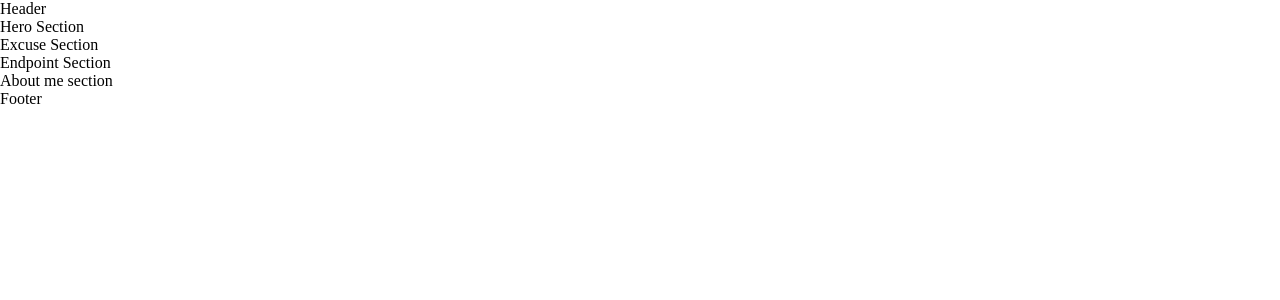
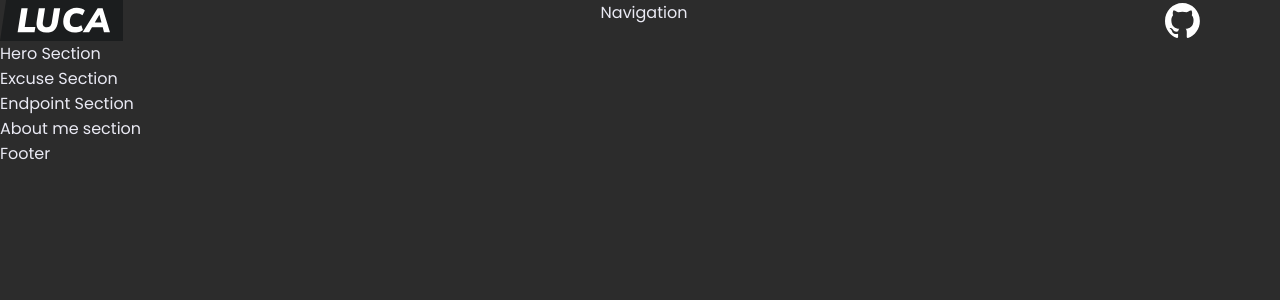
Before and after one commit to lukacafuta/Excuse-Generator, a React (Vite) app in the folder Frontend/: page / in a window 1280 px wide. Shown: the top 300 px of the page. Built offline with nearby package versions, Linux system fonts and the light colour scheme.

Commit message:
basic setup header

```diff
--- a/Frontend/src/components/sections/Header.jsx
+++ b/Frontend/src/components/sections/Header.jsx
@@ -1,7 +1,11 @@
+import {HeaderStyled} from "../../styles/globalStyles.js";
+
 export default function Header() {
     return (
-        <div>
-            Header
-        </div>
+        <HeaderStyled>
+            <img src="/luca-logo.svg" alt="Luca logo"/>
+            <div>Navigation</div>
+            <img src="/github-logo.svg" alt="Github logo"/>
+        </HeaderStyled>
     )
 }
--- a/Frontend/src/index.css
+++ b/Frontend/src/index.css
@@ -1,3 +1,6 @@
+@import url('https://fonts.googleapis.com/css2?family=Poppins:ital,wght@0,100;0,200;0,300;0,400;0,500;0,600;0,700;0,800;0,900;1,100;1,200;1,300;1,400;1,500;1,600;1,700;1,800;1,900&display=swap');
+@import url('https://fonts.googleapis.com/css2?family=IBM+Plex+Mono:ital,wght@0,100;0,200;0,300;0,400;0,500;0,600;0,700;1,100;1,200;1,300;1,400;1,500;1,600;1,700&display=swap');
+
 /*standard css for browser*/
 
 *,
@@ -7,9 +10,12 @@
 }
 
 body {
+    background-color: #2c2c2c;
+    color: #eaeaf4;
     width: 100vw;
     height: 100vh;
     margin: 0;
     padding: 0;
+    font-family: Poppins, system-ui, Avenir, Helvetica, Arial, sans-serif;
 
 }
--- a/Frontend/src/styles/globalStyles.js
+++ b/Frontend/src/styles/globalStyles.js
@@ -5,4 +5,12 @@ export const HomeStyled = styled.div`
     flex-direction: column;
     justify-content: flex-start;
     align-items: flex-start;
+    width: 1200px;
 `
+
+export const HeaderStyled = styled.header`
+    display: flex;
+    flex-direction: row;
+    justify-content: space-between;
+    width: 100%;
+`
```
